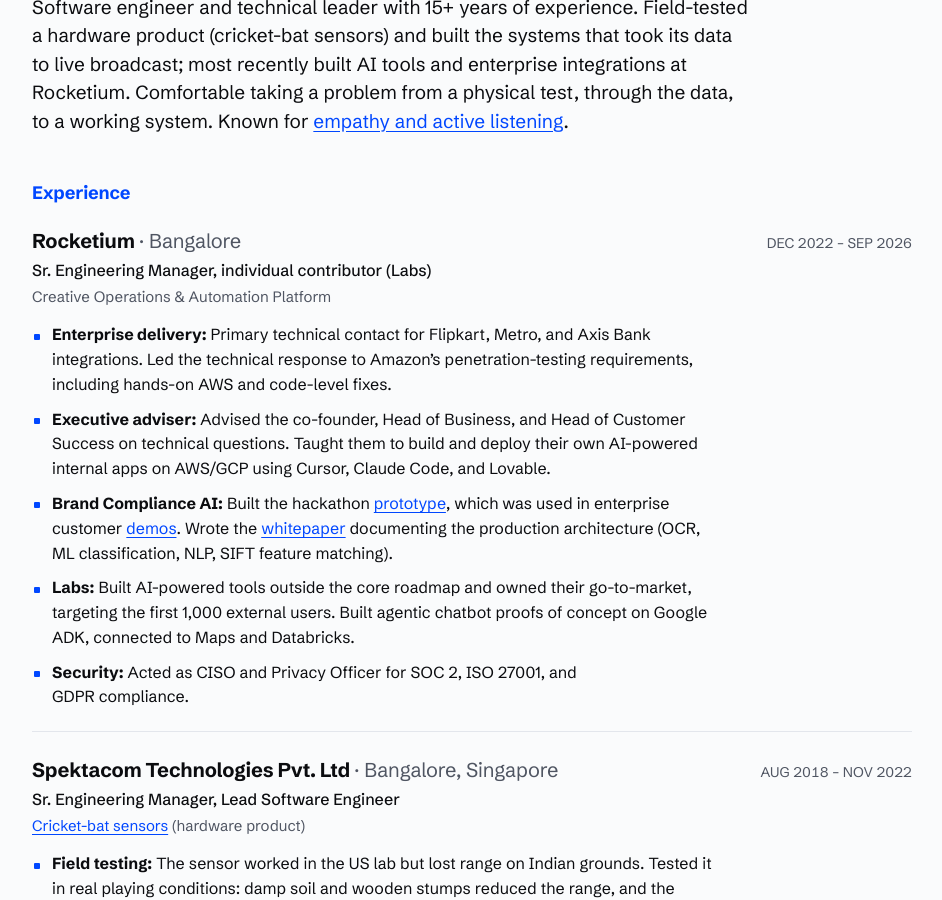
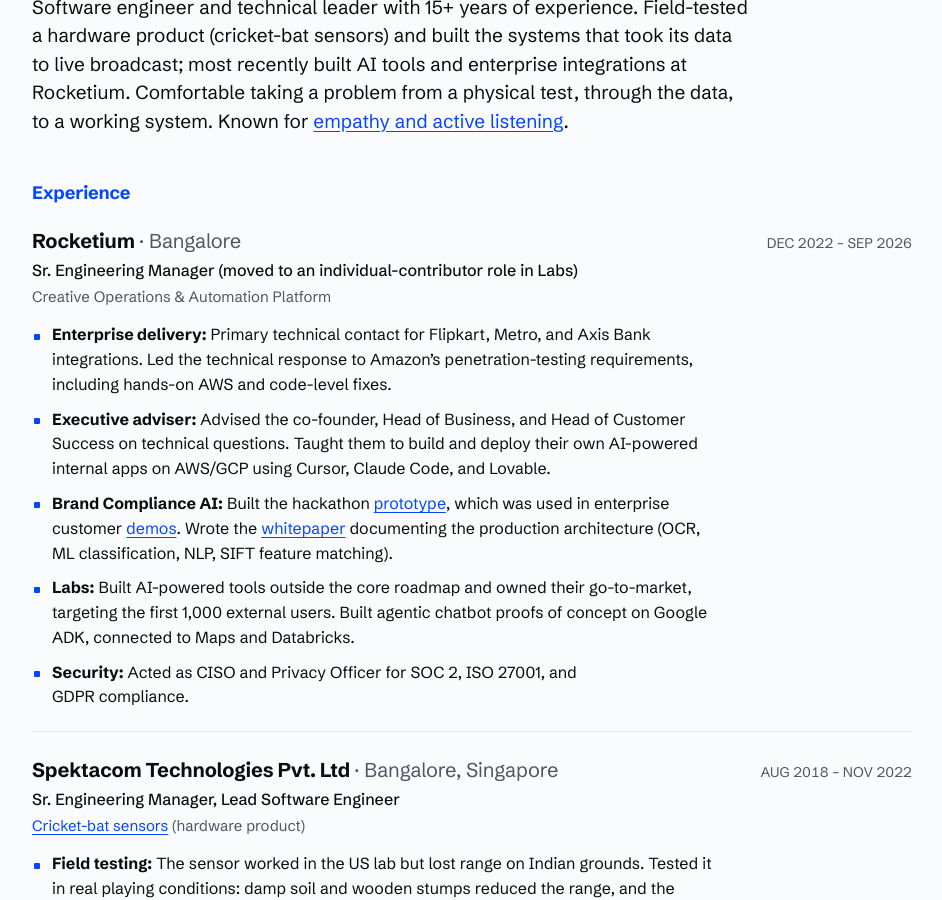
Before and after one commit to and/and.github.io, a Jekyll site: the page resume/index.html, which Jekyll copies as it is, in a window 1280 px wide and 900 px high, scrolled down 351 px. Shown: the whole window, without its empty margins (168-1110 px from the left). Built offline with Jekyll 4.4.1, drawn with Linux system fonts in a browser that asks for light colours.

Commit message:
Resume: clarify Rocketium role line
Co-Authored-By: Claude Sonnet 5.5 <noreply@anthropic.com>
Claude-Session: https://claude.ai/code/session_01MuwebNEXBFxCrvNjpbsvNM

```diff
--- a/resume/index.html
+++ b/resume/index.html
@@ -189,7 +189,7 @@ a:hover { text-decoration-thickness: 2px; }
         <div class="job-h">
           <div>
             <h3>Rocketium <span class="loc">· Bangalore</span></h3>
-            <p class="role">Sr. Engineering Manager, individual contributor (Labs)</p>
+            <p class="role">Sr. Engineering Manager (moved to an individual-contributor role in Labs)</p>
             <p class="sub">Creative Operations &amp; Automation Platform</p>
           </div>
           <p class="dates">DEC 2022 – SEP 2026</p>
```
